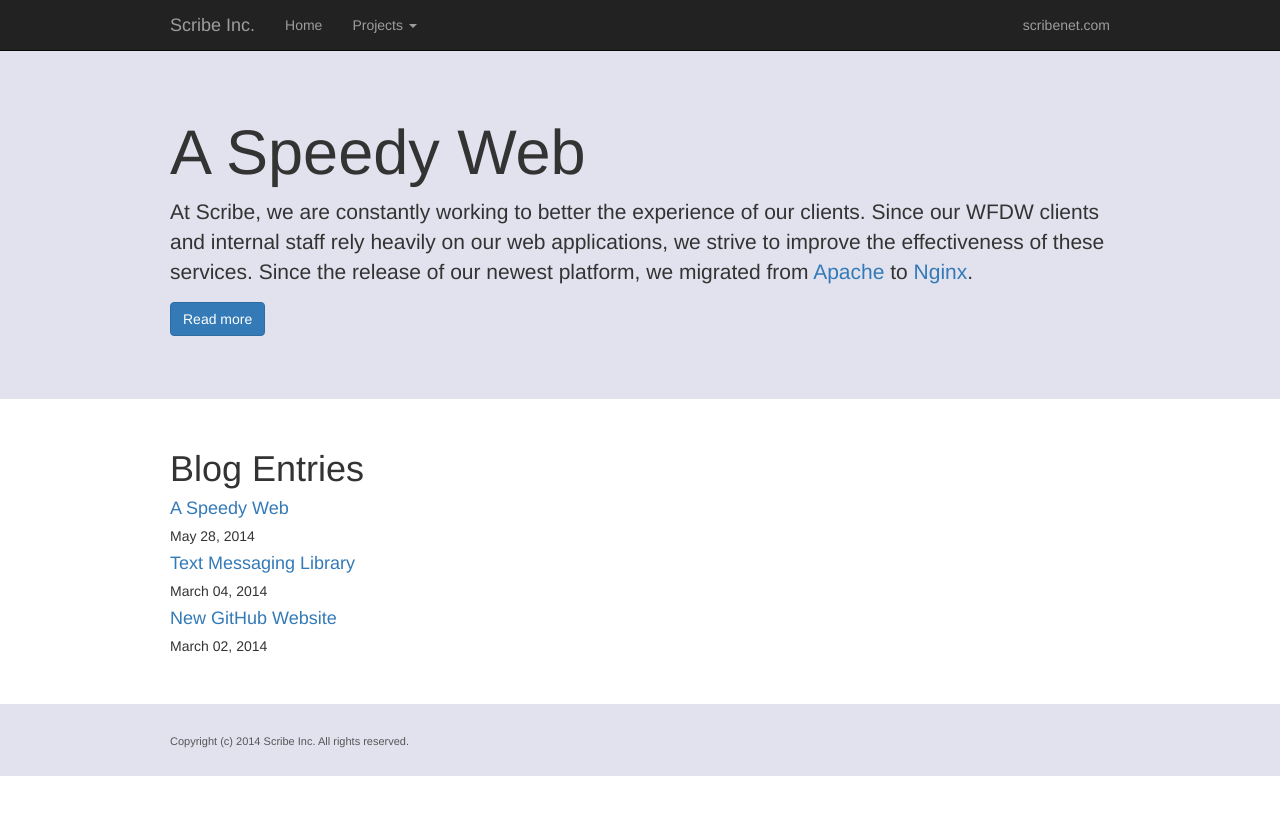
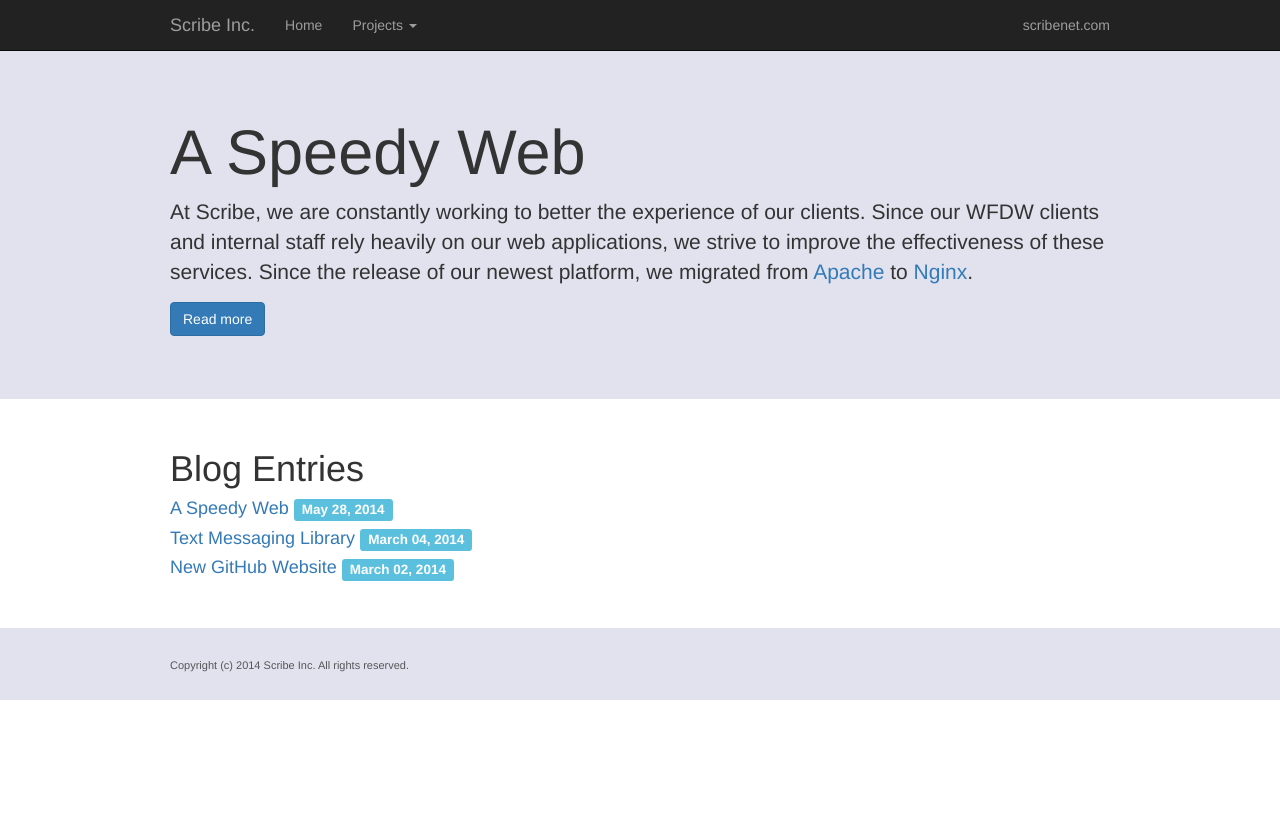
Before and after one commit to scribenet/scribenet.github.io, a Jekyll site: the page built from index.html, in a window 1280 px wide. Shown: the top 815 px of the page. Built offline with Jekyll 4.4.1, drawn with Linux system fonts in a browser that asks for light colours; nearby versions of some CDN libraries; Markdown is read by kramdown in place of the engine named in the settings.

Commit message:
updates to blog listing on index page

```diff
--- a/index.html
+++ b/index.html
@@ -22,8 +22,7 @@ title: Home
   <ul class="list-unstyled posts">
     {% for post in site.posts %}
       <li>
-      	<h4><a href="{{ post.url }}">{{ post.title }}</a></h4>
-      	<h5>{{ post.date | date: '%B %d, %Y' }}</h5>
+      	<h4><a href="{{ post.url }}">{{ post.title }}</a> <span class="label label-info">{{ post.date | date: '%B %d, %Y' }}</span></h4>
       </li>
     {% endfor %}
   </ul>
```
